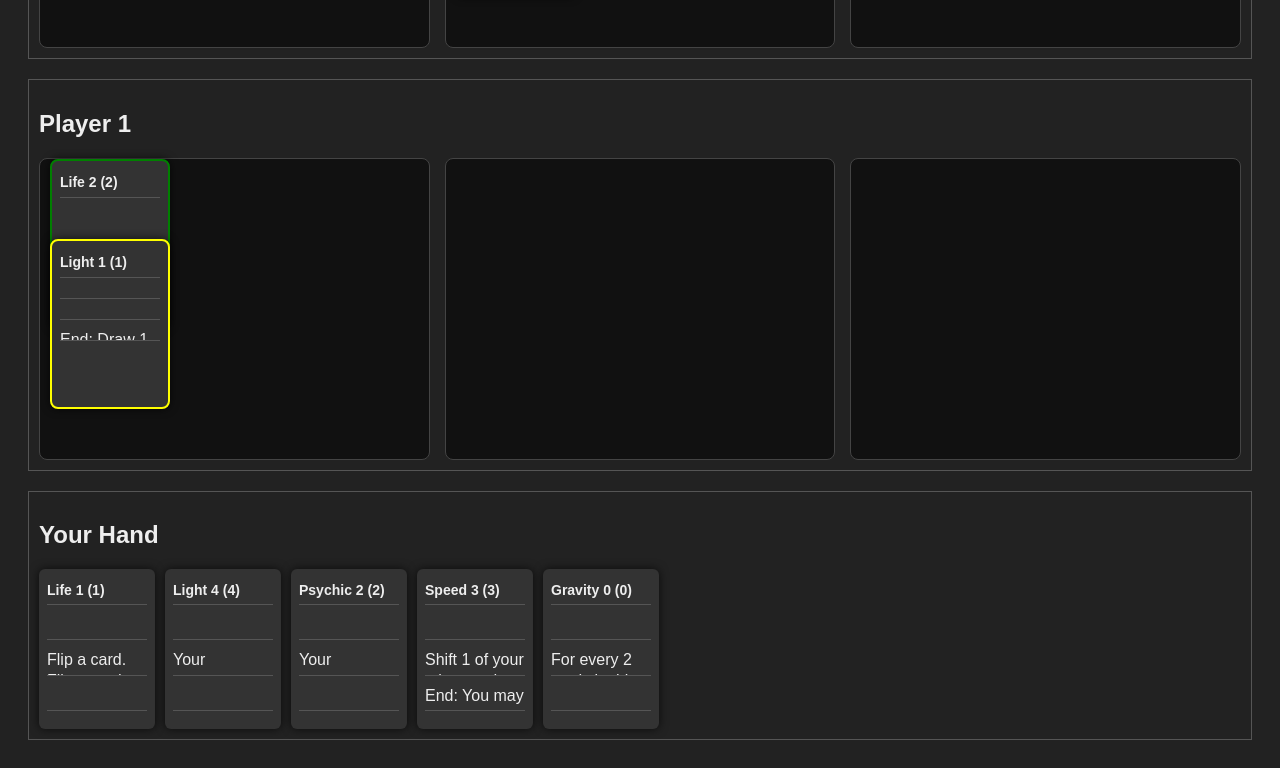
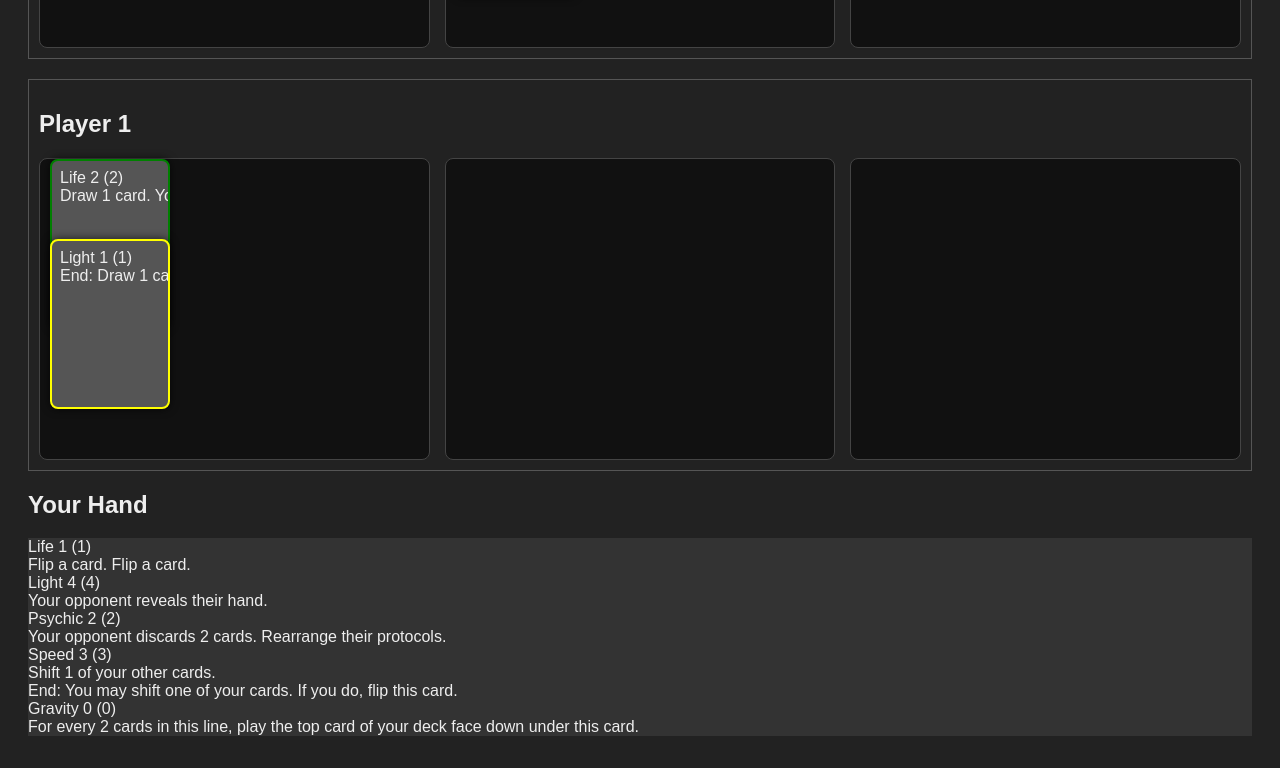
Before and after one commit to lucasrochester/compile-game, a website: page public/index.html in a window 1280 px wide. Shown: the part 441-1209 px from the top of the page. Drawn offline with Linux system fonts and the light colour scheme.

Commit message:
Update style.css

```diff
--- a/public/style.css
+++ b/public/style.css
@@ -31,7 +31,7 @@ body {
   position: absolute;
   width: 120px;
   height: 170px;
-  background: #333;
+  background: #555; /* brighter so visible */
   border-radius: 8px;
   box-shadow: 0 0 8px rgba(0,0,0,0.7);
   color: #eee;
@@ -41,132 +41,7 @@ body {
   display: flex;
   flex-direction: column;
   padding: 8px 8px 12px 8px;
-  border: 2px solid gray;
+  border: 2px solid yellow; /* visible border */
   transition: top 0.3s ease;
   overflow: hidden;
-  z-index: 1;
-  padding-bottom: 60px;
-}
-
-.line .card.face-down:not(.in-hand) {
-  background: black !important;
-  color: white !important;
-  font-weight: bold;
-  font-size: 64px;
-  text-align: center;
-  justify-content: center;
-  align-items: center;
-  user-select: none;
-}
-
-.line .card.face-down:not(.in-hand) > * {
-  display: none;
-}
-
-.line .card.face-down:not(.in-hand)::after {
-  content: "2";
-  font-weight: bold;
-  font-size: 64px;
-  color: white;
-  position: absolute;
-  top: 50%;
-  left: 50%;
-  transform: translate(-50%, -50%);
-  user-select: none;
-}
-
-/* Make top, middle, bottom sections equal height */
-.card-section {
-  flex: 1 1 0;
-  overflow-y: auto;
-  white-space: normal;
-  padding: 4px 0;
-  line-height: 1.3;
-  margin-bottom: 6px;
-  border-bottom: 1.5px solid #555;
-  scrollbar-width: thin;
-  scrollbar-color: #666 transparent;
-}
-
-.card-name {
-  font-weight: bold;
-  font-size: 14px;
-  border-bottom: 1.5px solid #555;
-  padding-bottom: 6px;
-  margin-bottom: 6px;
-  flex: none; /* keep name section fixed height */
-}
-
-/* Hide middle and bottom if covered */
-.card.covered .card-middle,
-.card.covered .card-bottom {
-  display: none !important;
-}
-
-.card.covered .card-top {
-  display: block !important;
-}
-
-/* Hand container */
-#hand-container {
-  border: 1px solid #555;
-  padding: 10px;
-  margin-top: 20px;
-}
-
-#hand {
-  display: flex;
-  gap: 10px;
-}
-
-#hand .card {
-  position: relative;
-  width: 100px;
-  min-height: 140px;
-  cursor: pointer;
-  padding: 8px 8px 12px 8px;
-  background: #444;
-  border-radius: 6px;
-  box-shadow: 0 0 10px rgba(0,0,0,0.7);
-  text-align: left;
-  user-select: none;
-  color: #eee;
-  display: flex;
-  flex-direction: column;
-  overflow: hidden;
-  word-break: break-word;
-}
-
-#hand .card.face-down.in-hand {
-  background: #444 !important;
-  color: #eee !important;
-}
-
-#hand .card .card-section {
-  max-height: 36px;
-  overflow-y: auto;
-  white-space: normal;
-  line-height: 1.3;
-  margin-bottom: 6px;
-  padding-bottom: 4px;
-  border-bottom: 1.5px solid #555;
-  scrollbar-width: thin;
-  scrollbar-color: #666 transparent;
-}
-
-#hand .card:hover {
-  background: #666;
-}
-
-.card-top::-webkit-scrollbar,
-.card-middle::-webkit-scrollbar,
-.card-bottom::-webkit-scrollbar {
-  width: 6px;
-}
-
-.card-top::-webkit-scrollbar-thumb,
-.card-middle::-webkit-scrollbar-thumb,
-.card-bottom::-webkit-scrollbar-thumb {
-  background-color: #666;
-  border-radius: 3px;
-}
+  z-inde
```
